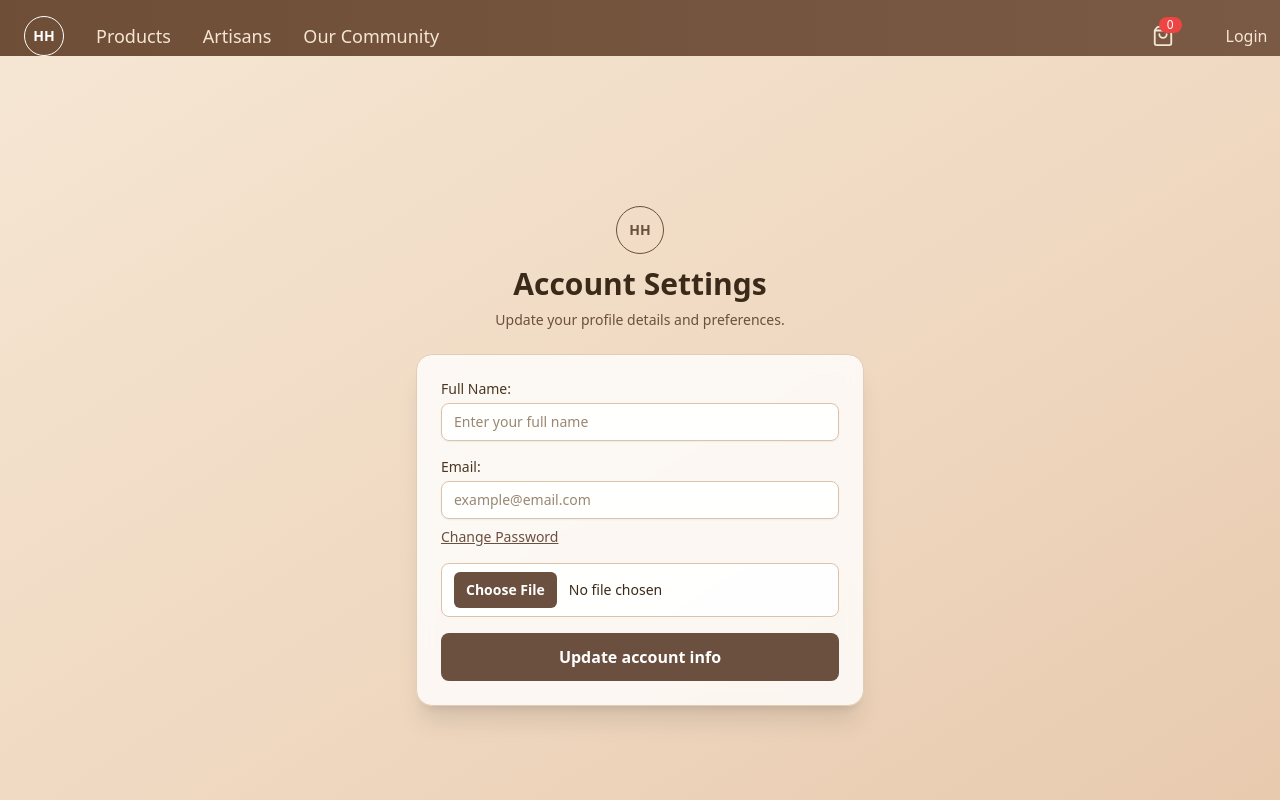
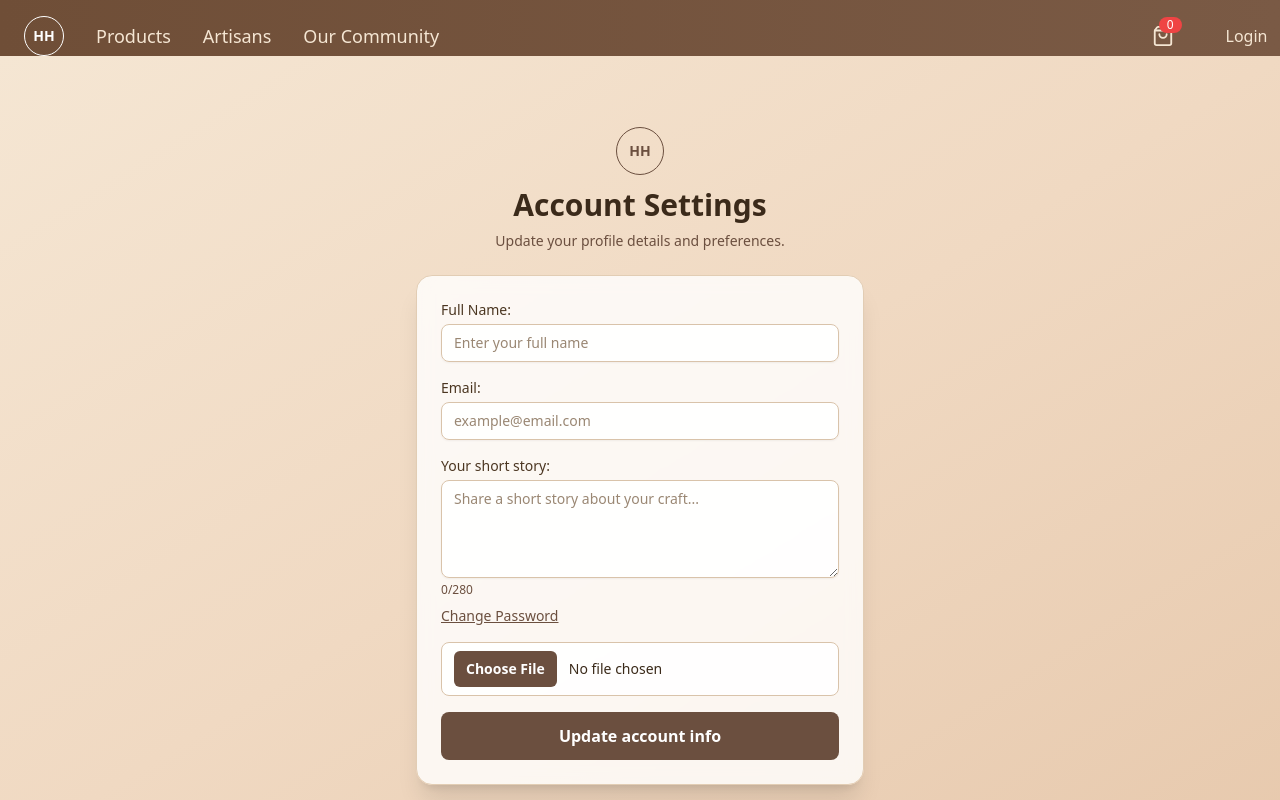
Before and after one commit to bruninrko123/handcrafted-haven-project, a Next.js app in the folder handcrafted-haven/handcrafted-haven/: page /account in a window 1280 px wide. Shown: the top 800 px of the page. Built offline with nearby package versions, Linux system fonts and the light colour scheme; no server answers; the database is empty.

Commit message:
-Added story to the user schema and API selects/updates so it persists. -Added a textarea in account settings with a 280‑char limit and validation. -Artisans card now shows the artisans story

```diff
--- a/handcrafted-haven/handcrafted-haven/src/app/(main)/account/page.tsx
+++ b/handcrafted-haven/handcrafted-haven/src/app/(main)/account/page.tsx
@@ -9,6 +9,7 @@ import { updateAccountSchema } from "@/lib/validations/auth";
 type FieldErrors = {
   name?: string;
   email?: string;
+  story?: string;
 };
 
 export default function Account() {
@@ -22,6 +23,7 @@ export default function Account() {
   const [errors, setErrors] = useState<FieldErrors>({});
   const [serverError, setServerError] = useState("");
   const [success, setSuccess] = useState("");
+  const [story, setStory] = useState("");
 
   const handleSubmit = async (e: React.FormEvent) => {
     e.preventDefault();
@@ -30,7 +32,7 @@ export default function Account() {
     setServerError("");
     setSuccess("");
 
-    const result = updateAccountSchema.safeParse({ name, email });
+    const result = updateAccountSchema.safeParse({ name, email, story });
 
     if (!result.success) {
       const fieldErrors: FieldErrors = {};
@@ -49,6 +51,7 @@ export default function Account() {
         name,
         email,
         profileImage,
+        story,
         ...(email !== originalEmail && { currentPassword }),
       }),
     });
@@ -72,6 +75,7 @@ export default function Account() {
       setEmail(data.artisan.email || "");
       setOriginalEmail(data.artisan.email);
       setProfileImage(data.artisan.profileImage || "");
+      setStory(data.artisan.story || "");
     };
 
     fetchUser();
@@ -121,6 +125,28 @@ export default function Account() {
           {errors.email && (
             <p className="text-red-500 text-sm -mt-4 mb-4">{errors.email}</p>
           )}
+
+          <label
+            htmlFor="story"
+            className="block text-sm font-medium text-[#4b3621] mb-1"
+          >
+            Your short story:
+          </label>
+          <textarea
+            id="story"
+            value={story}
+            onChange={(e) => setStory(e.target.value)}
+            placeholder="Share a short story about your craft..."
+            maxLength={280}
+            rows={4}
+            className="block w-full rounded-lg border border-[#d9c3aa] bg-white/90 px-3 py-2 text-sm text-[#3b2a1a] shadow-sm placeholder:text-[#9a8773] focus:outline-none focus:ring-2 focus:ring-[#6b4f3f] focus:border-transparent mb-1"
+          />
+          {errors.story && (
+            <p className="text-red-500 text-sm -mt-1 mb-2">{errors.story}</p>
+          )}
+          <p className="text-xs text-[#6b4f3f] mb-4">
+            {story.length}/280
+          </p>
 
           {originalEmail !== email && (
             <FormInput
--- a/handcrafted-haven/handcrafted-haven/src/app/(main)/artisans/[id]/page.tsx
+++ b/handcrafted-haven/handcrafted-haven/src/app/(main)/artisans/[id]/page.tsx
@@ -16,6 +16,7 @@ type Artisan = {
     specialty: string;
     profileImage: string;
     profileProducts: string[];
+    story?: string;
 }
 
 export default function ArtisanProfilePage() {
@@ -77,6 +78,12 @@ export default function ArtisanProfilePage() {
                 {artisan.bio && (
                     <p className="mt-4 text-gray-700">{artisan.bio}</p>
                 )}
+                {artisan.story && (
+                    <div className="mt-4">
+                        <h2 className="text-lg font-semibold text-gray-800">Story</h2>
+                        <p className="text-gray-700">{artisan.story}</p>
+                    </div>
+                )}
             </div>
 
             {/* products section */}
--- a/handcrafted-haven/handcrafted-haven/src/app/api/artisans/[id]/route.ts
+++ b/handcrafted-haven/handcrafted-haven/src/app/api/artisans/[id]/route.ts
@@ -17,7 +17,7 @@ export async function GET(
 
     // Get artisan info (without password)
     const artisan = await User.findById(id).select(
-      "_id name email bio specialty profileImage profileProducts",
+      "_id name email bio specialty profileImage profileProducts story",
     );
 
     if (!artisan) {
@@ -57,11 +57,19 @@ export async function PUT(
 ) {
   try {
     const data = await request.json();
-    const { name, email, profileImage, currentPassword } = data;
+    const { name, email, profileImage, currentPassword, story } = data;
+    const trimmedStory =
+      typeof story === "string" ? story.trim() : story;
 
     if (!name || !email) {
       return NextResponse.json(
         { error: "Name and Email are required" },
+        { status: 400 },
+      );
+    }
+    if (trimmedStory && trimmedStory.length > 280) {
+      return NextResponse.json(
+        { error: "Story must be 280 characters or less" },
         { status: 400 },
       );
     }
@@ -88,7 +96,12 @@ export async function PUT(
       }
     }
 
-    const updateData: Record<string, string> = { name, email, profileImage };
+    const updateData: Record<string, string> = {
+      name,
+      email,
+      profileImage,
+      story: trimmedStory || "",
+    };
 
     const updatedUserInfo = await User.findByIdAndUpdate(id, updateData, {
       new: true,
@@ -98,6 +111,12 @@ export async function PUT(
       return NextResponse.json({ error: "User not found" }, { status: 404 });
     }
 
+    console.log("Updated artisan story", {
+      id,
+      hasStory: Boolean(updatedUserInfo.story),
+      storyLength: updatedUserInfo.story?.length ?? 0,
+    });
+
     return NextResponse.json(updatedUserInfo);
   } catch (error) {
     return NextResponse.json(
--- a/handcrafted-haven/handcrafted-haven/src/app/api/artisans/route.ts
+++ b/handcrafted-haven/handcrafted-haven/src/app/api/artisans/route.ts
@@ -7,7 +7,7 @@ export async function GET() {
     await connectToDatabase();
     // Find all users with role "artisan". Do not select password (we don't want to show it)
     const artisans = await User.find({ role: "artisan" }).select(
-      "_id name email bio specialty profileImage",
+      "_id name email bio specialty profileImage story",
     );
 
     return NextResponse.json(artisans);
--- a/handcrafted-haven/handcrafted-haven/src/app/ui/artisans/artisansList.tsx
+++ b/handcrafted-haven/handcrafted-haven/src/app/ui/artisans/artisansList.tsx
@@ -13,6 +13,7 @@ export default function ArtisansList() {
     bio: string;
     specialty: string;
     profileImage: string;
+    story: string;
   };
 
   const [artisans, setArtisans] = useState<Artisan[]>([]);
@@ -88,7 +89,7 @@ export default function ArtisansList() {
                 </p>
 
                 <p className="text-gray-600 mt-4 leading-relaxed line-clamp-3">
-                  {artisan.bio}
+                  {artisan.story || artisan.bio}
                 </p>
 
                 <p className="text-sm text-gray-400 mt-4">
--- a/handcrafted-haven/handcrafted-haven/src/lib/validations/auth.ts
+++ b/handcrafted-haven/handcrafted-haven/src/lib/validations/auth.ts
@@ -50,7 +50,10 @@ export const updateAccountSchema = z.object({
 
   email: z.string().email("Please enter a valid email"),
 
-
+  story: z
+    .string()
+    .max(280, "Story must be 280 characters or less")
+    .optional(),
 });
 export type SignupFormData = z.infer<typeof signupSchema>;
 export type LoginFormData = z.infer<typeof loginSchema>;
--- a/handcrafted-haven/handcrafted-haven/src/models/User.ts
+++ b/handcrafted-haven/handcrafted-haven/src/models/User.ts
@@ -11,6 +11,14 @@ const UserSchema = new Schema({
         default: ""
     },
     profileImage: {
+        type: String,
+        default: "",
+    },
+    story: {
+        type: String,
+        default: "",
+    },
+    story: {
         type: String,
         default: "",
     },
```
